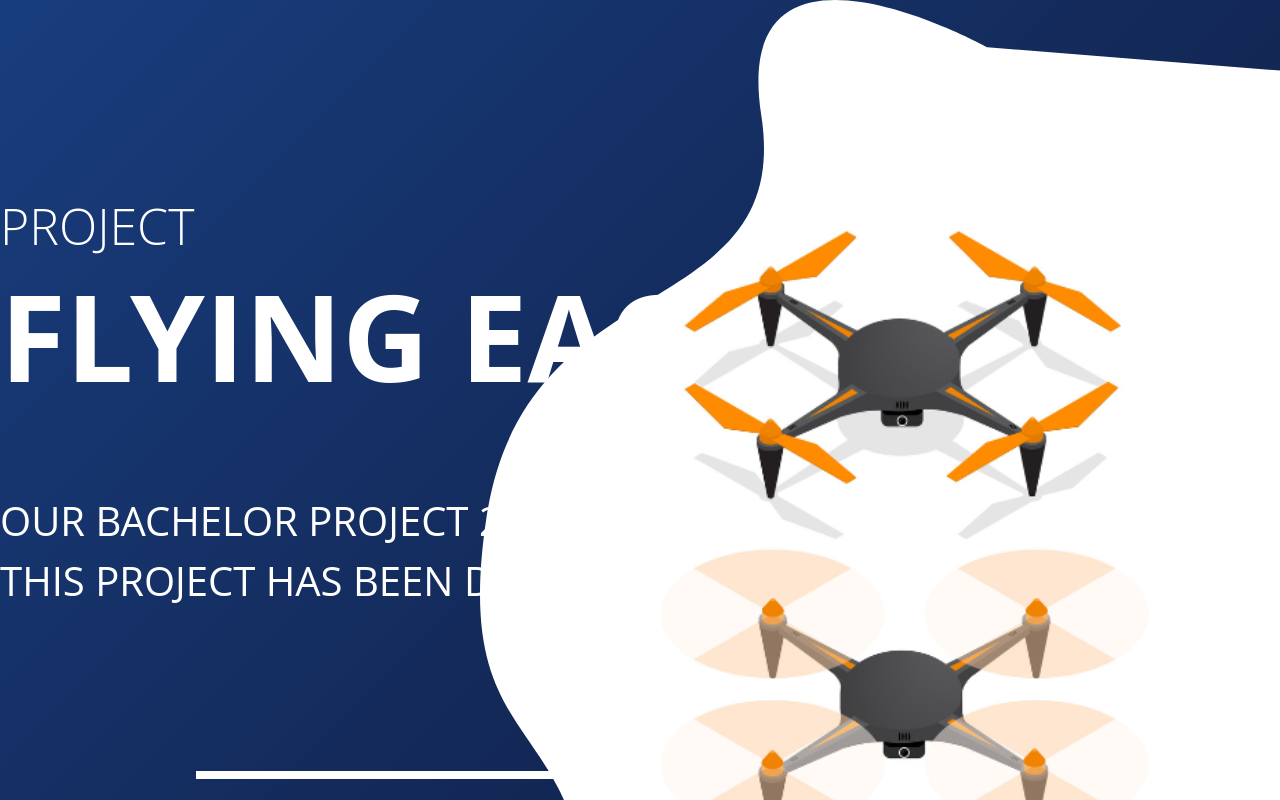
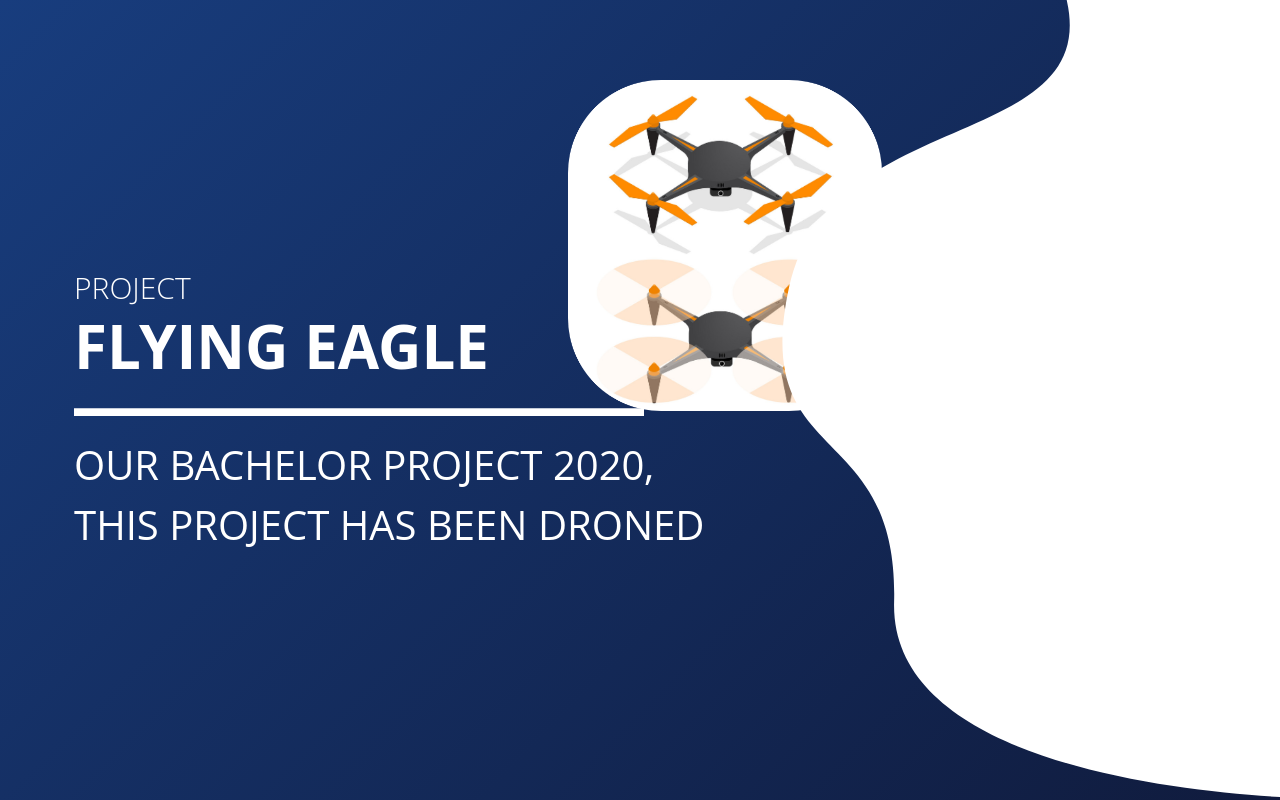
Before and after one commit to YonkoSalar/BACHELOR-WEBSITE, a plain HTML site: page index.html in a window 1280 px wide. Shown: the top 800 px of the page. Drawn offline with nearby package versions, Linux system fonts and the light colour scheme.

Commit message:
Fixed first section almost

```diff
--- a/index.html
+++ b/index.html
@@ -34,14 +34,17 @@
 
 
         #PROJECT {
-            position: relative;
+            /*position: relative;
             overflow: visible;
-            white-space: nowrap;
+            white-space: nowrap; */
             font-family: Open Sans;
             font-style: normal;
             font-weight: lighter;
-            font-size: 50px;
+            font-size: 30px;
             color: rgba(255, 255, 255, 1);
+            margin-left: 34px;
+            margin-top: 20px;
+            padding-left: 40px;
         }
 
         #Line_1 {
@@ -57,11 +60,11 @@
         .Line_1 {
             overflow: visible;
             position: relative;
-            width: 583px;
+            width: 570px;
             height: 8px;
-            left: 195.5px;
+            /*left: 195.5px;
             top: 320.5px;
-            transform: matrix(1, 0, 0, 1, 0, 0);
+            transform: matrix(1, 0, 0, 1, 0, 0);*/
         }
 
         #OUR_BACHELOR_PROJECT_2020_THIS {
@@ -79,6 +82,7 @@
             fill: rgba(255, 255, 255, 1);
         }
 
+
         .Path_1 {
             overflow: visible;
             position: absolute;
@@ -90,12 +94,19 @@
         }
 
         #Image_1 {
+            /*
             mix-blend-mode: multiply;
             position: absolute;
             right: 5%;
             top: 25%;
             z-index: 3;
             overflow: visible;
+            */
+            position: relative;
+            margin-left: 0;
+            left: 70%;
+            top: 10%;
+
         }
 
         #FLYING_EAGLE {
@@ -105,7 +116,7 @@
             font-family: Open Sans;
             font-style: normal;
             font-weight: bold;
-            font-size: 120px;
+            font-size: 60px;
             color: rgba(255, 255, 255, 1);
         }
 
@@ -171,6 +182,15 @@
         .hidden {
             display: None;
         }
+
+        .splash {
+            position: absolute;
+            right: 0;
+            top: 0;
+            width: 70%;
+            height: 110%;
+
+        }
     </style>
 </head>
 
@@ -192,7 +212,7 @@
         <section id="home" class="h-100">
             <div class="row h-100">
                 <div class="col-6 col-xl-6 d-flex h-100">
-                    <div id="PROJECT" class="col-lg-6 justify-content-center align-self-center">
+                    <div id="PROJECT" class="col-lg-6 justify-content-center align-self-center ">
                         <span>PROJECT</span>
                         <h1 id="FLYING_EAGLE">FLYING EAGLE</h1>
                         <svg class="Line_1" viewBox="0 0 583 8">
@@ -207,11 +227,31 @@
                     <div class="col col-xl-6 d-none d-xl-block">
                         <img class="img-fluid float-end" id="Image_1" src="img/Image_1.png"
                             srcset="img/Image_1.png 1x, img/Image_1@2x.png 2x">
-                    <svg class="Path_1 img-fluid float-end" viewBox="1075.547 -228.643 882.263 1362.903">
+                        <!--<svg class="Path_1 img-fluid float-end" viewBox="1075.547 -228.643 882.263 1362.903">
                             <path id="Path_1"
                                 d="M 1635.044921875 -176.4518280029297 C 1635.044921875 -176.4518280029297 1349.838623046875 -334.0596923828125 1385.748046875 -101.5028991699219 C 1421.6572265625 131.0538635253906 1125.471435546875 59.52488708496094 1082.722412109375 341.6709594726563 C 1039.97265625 623.8172607421875 1202.4208984375 541.7381591796875 1197.291015625 829.01416015625 C 1192.1611328125 1116.290771484375 1615.505004882813 1134.260009765625 1690.933471679688 1134.260009765625 C 1766.362060546875 1134.260009765625 1957.810302734375 990.0810546875 1957.810302734375 990.0810546875 L 1957.810302734375 -150.8021850585938 L 1635.044921875 -176.4518280029297 Z">
                             </path>
                         </svg>
+
+                        <svg class="splash" viewBox="1075.547 -228.643 882.263 1362.903">
+                            <path id="Path_1"
+                                d="M 4635.044921875 -176.4518280029297 C 435.044921875 -576.4518280029297
+                                1349.838623046875 -534.0596923828125 1385.748046875 -301.5028991699219 C
+                                1421.6572265625 131.0538635253906 1125.471435546875 59.52488708496094
+                                1082.722412109375 341.6709594726563 C 1039.97265625 623.8172607421875
+                                1202.4208984375 541.7381591796875 1197.291015625 829.01416015625 C
+                                1192.1611328125 1116.290771484375 1615.505004882813 2134.260009765625 4690.933471679688
+                                1134.260009765625 C 1766.362060546875 1134.260009765625 3957.810302734375 1990.0810546875
+                                1957.810302734375 990.0810546875 L 1957.810302734375 -1150.8021850585938 L 1635.044921875 -176.4518280029297 Z">
+                            </path>
+                        </svg>-->
+                        <svg class="splash" xmlns="http://www.w3.org/2000/svg" width="1253.591" height="1362.902" viewBox="-550 125 1253.591 1362.902" >
+                            <path id="Path_1" data-name="Path 1" d="M1870.527-176.452S1465.283-334.06,1516.306-101.5,1146.484,59.525,1085.742,341.671s170.077,200.067,162.788,487.343,594.232,305.246,701.407,305.246,379.2-144.179,379.2-144.179V-150.8Z"
+                            transform="translate(-1075.547 228.643)" fill="#fff"/>
+                        </svg>
+
+
+                    </div>
 
                 </div>
 
```
Lines whose indentation alone changed are shown as unchanged.
